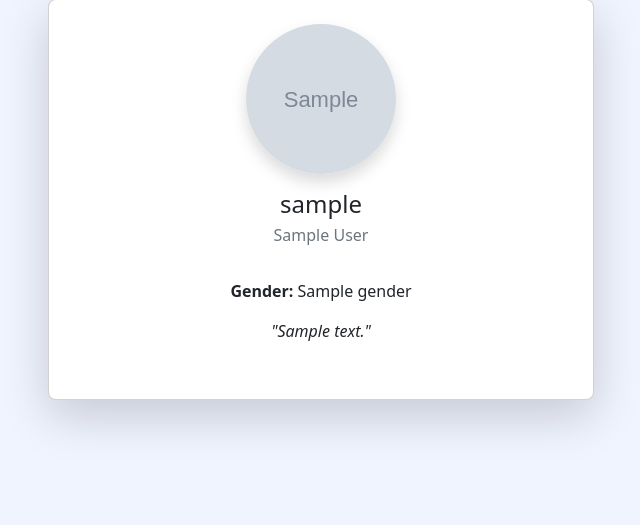
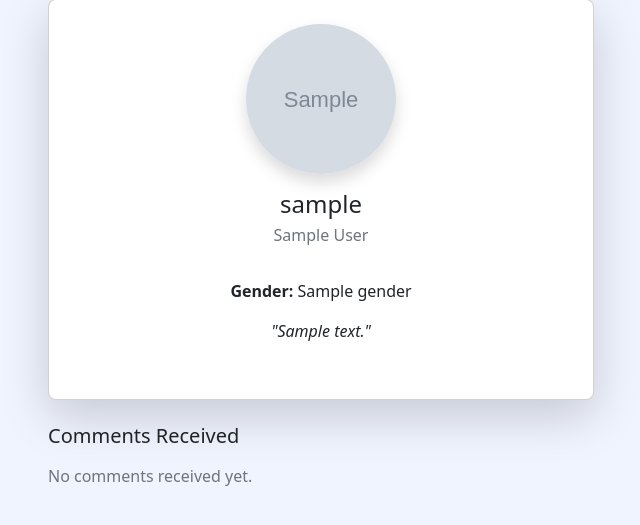
Before and after one commit to zqpiq/travel-together, a Django app: template templates/registration/public_profile_detail.html in a window 1280 px wide. Shown: the part 113-638 px from the top of the page, without its empty margins (319-959 px from the left). Run offline with Django 5.2, Linux system fonts and the light colour scheme; the template is opened without the code that fills it: most values are stand-ins (such as "Sample title", 1, 10 or a date in 2020); grey boxes marked "Sample" are stand-in pictures.

Commit message:
add to publick profile commentaries

```diff
--- a/templates/registration/public_profile_detail.html
+++ b/templates/registration/public_profile_detail.html
@@ -29,6 +29,23 @@
           {% endif %}
         </div>
       </div>
+
+      <div class="mt-4">
+        <h5 class="mb-3">Comments Received</h5>
+        {% if profile.user.received_comments.exists %}
+          {% for comment in profile.user.received_comments.all %}
+            <div class="card mb-2 shadow-sm">
+              <div class="card-body">
+                <h6 class="card-subtitle mb-1 text-muted">From: {{ comment.author_trip.username }}</h6>
+                <p class="mb-1">{{ comment.text }}</p>
+                <small class="text-muted">On trip: {{ comment.trip }}</small>
+              </div>
+            </div>
+          {% endfor %}
+        {% else %}
+          <p class="text-muted">No comments received yet.</p>
+        {% endif %}
+      </div>
     </div>
   </div>
 </div>
```
